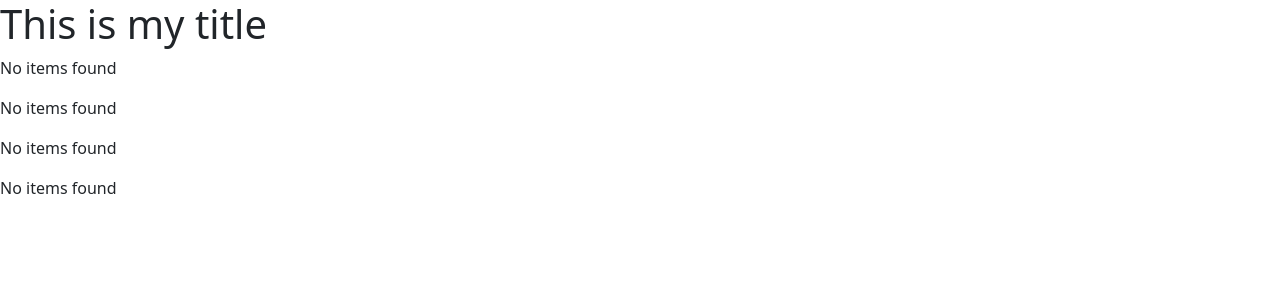
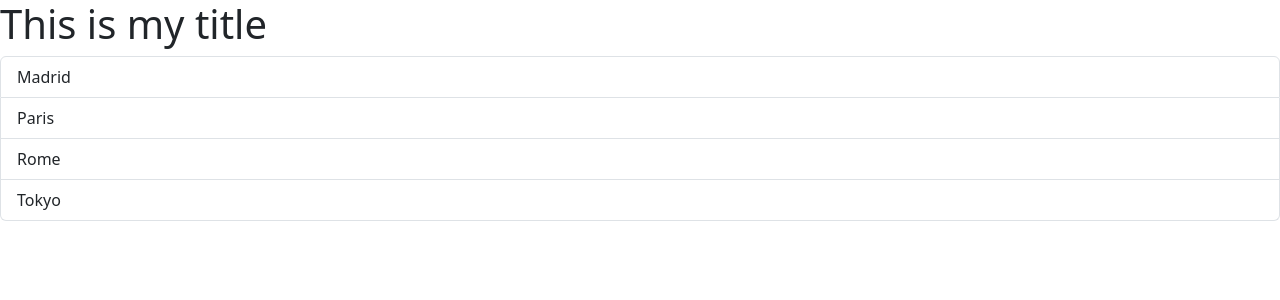
Before and after one commit to slab10000/react-project, a React app in the folder react-app/: page / in a window 1280 px wide. Shown: the top 300 px of the page. Built offline with nearby package versions, Linux system fonts and the light colour scheme; the HTML template or start-up script is replaced by a standard one.

Commit message:
add class name to items

```diff
--- a/react-app/src/components/ListGroup.tsx
+++ b/react-app/src/components/ListGroup.tsx
@@ -1,6 +1,6 @@
 function ListGroup() {
 	var items = ["Madrid", "Paris", "Rome", "Tokyo"];
-	items = [];
+	//items = [];
 
 	/* We can use this logic to render it dynamically but repeats code
 
@@ -37,7 +37,9 @@
 			{items.length === 0 && <p>No items found</p> /* Example 2 */}
 			<ul className="list-group">
 				{items.map((item) => (
-					<li key={item}>{item}</li>
+					<li className="list-group-item" key={item}>
+						{item}
+					</li>
 				))}
 			</ul>
 		</>
```
